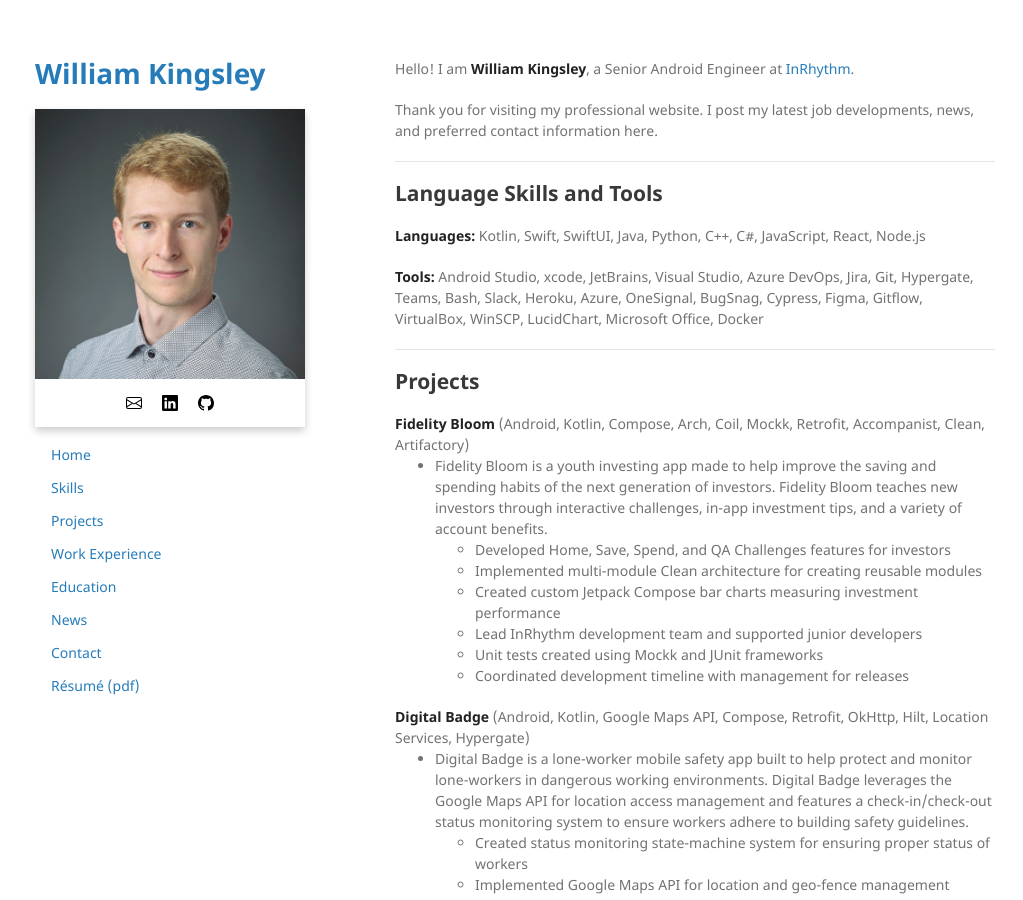
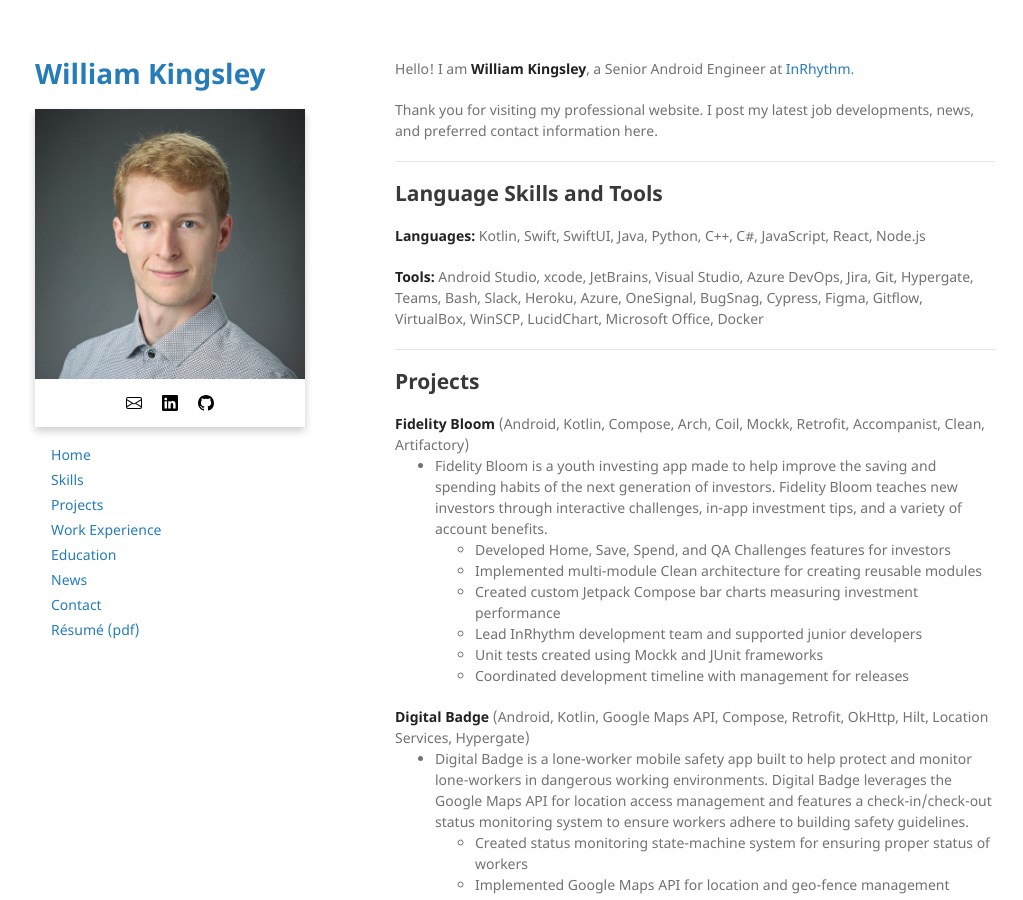
Before and after one commit to data-programmer/data-programmer.github.io, a Jekyll site: the page built from index.md, in a window 1280 px wide and 900 px high. Shown: the whole window, without its empty margins (125-1148 px from the left). Built offline with Jekyll 4.4.1, drawn with Linux system fonts in a browser that asks for light colours.

Commit message:
Fixing element list iteration

```diff
--- a/_includes/navigation.html
+++ b/_includes/navigation.html
@@ -1,6 +1,6 @@
 <div class="page-top-spacing">
-    {% for nav in site.data.settings.nav %}
     <ul class="navbar page-list-spacing">
+        {% for nav in site.data.settings.nav %}
         <li>
             <a href="{{ nav.url }}">
                 <div class="nav-item">
@@ -8,6 +8,6 @@
                 </div>
             </a>
         </li>
+        {% endfor %}
     </ul>
-    {% endfor %}
 </div>
```
